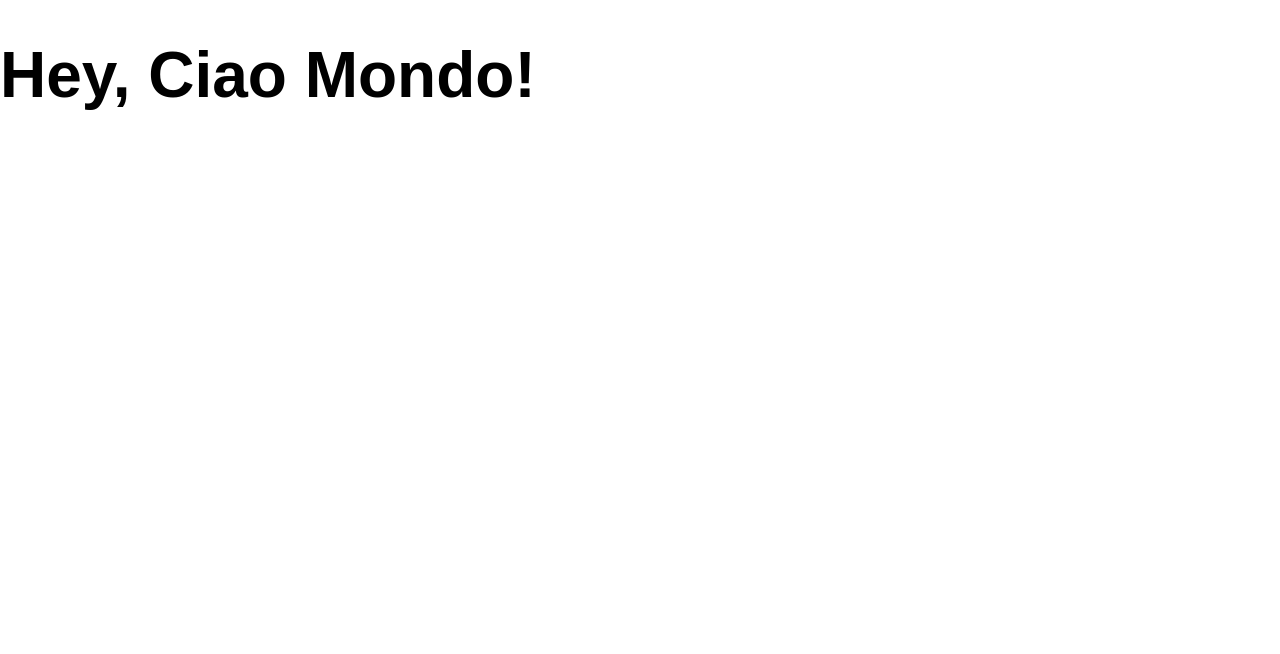
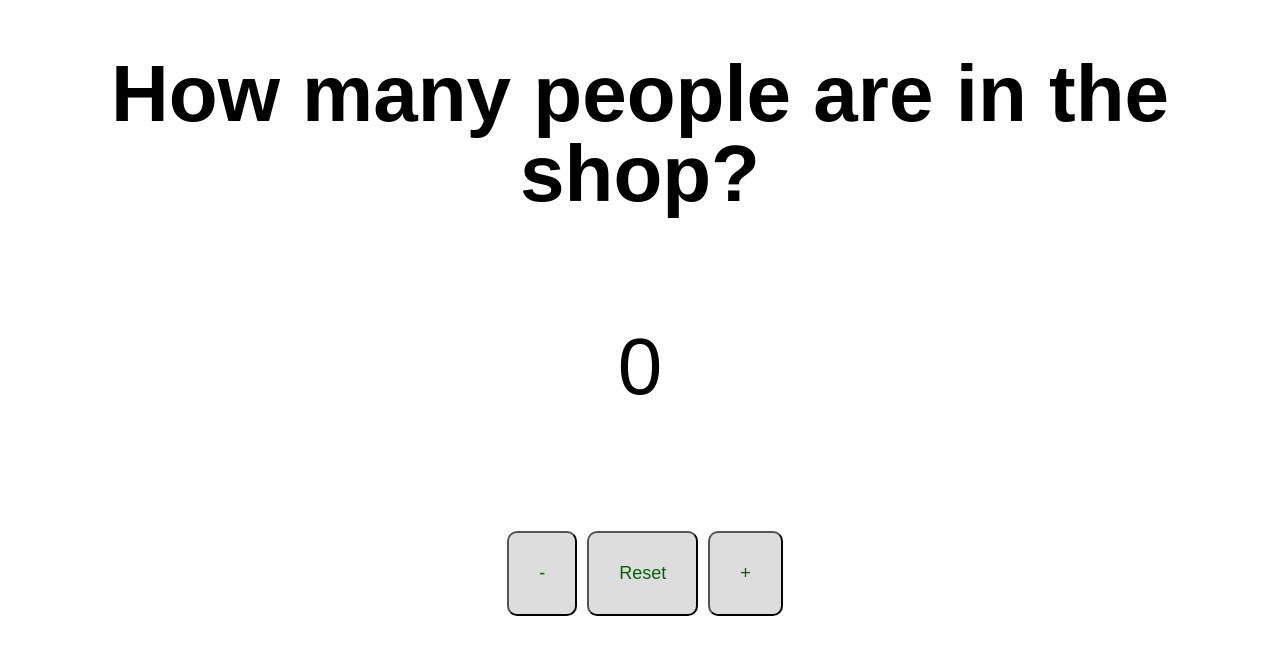
Before and after one commit to capflint92/People-counter, a plain HTML site: page index.html in a window 1280 px wide. Drawn offline with Linux system fonts and the light colour scheme.

Commit message:
structure

```diff
--- a/assets/css/style.css
+++ b/assets/css/style.css
@@ -1,17 +1,39 @@
 body, html{
     font-family: 'Intro', Arial, Helvetica, sans-serif;
     line-height: 1;
-    font-size: 16px;
+    font-size: 20px;
     box-sizing: border-box;
     margin: 0;
     padding: 0;
 }
     *,*:before,*:after{
-        box-sizing: border-box;
+    box-sizing: border-box;
     }
 img{
-        height: auto;
+    height: auto;
     }
 h1{
-            font-size: 4rem;
+    font-size: 4rem;
+    text-align: center;
         }
+button{
+    border-radius: 10px;
+    background: #ddd;
+    color: darkgreen;
+    padding: 30px;
+    text-align: center;
+    margin-left: 10px;
+    margin-top: 5%;
+    font-size: 18px;
+    cursor: pointer;
+}
+.counter{
+    text-align: center;
+    line-height: 200px;
+    font-size: 4rem;
+}
+.container{
+    display: flex;
+    justify-content: center;
+    text-align: center;
+}
--- a/assets/script/script.js
+++ b/assets/script/script.js
@@ -0,0 +1,15 @@
+let count = 0
+
+document.getElementById("decreaseBtn").onclick = function(){
+    count-=1;
+    document.getElementById("countLabel").innerHTML = count;
+    document.createElement
+}
+document.getElementById("increaseBtn").onclick = function(){
+    count+=1;
+    document.getElementById("countLabel").innerHTML = count;
+}
+document.getElementById("resetBtn").onclick = function(){
+    count=0;
+    document.getElementById("countLabel").innerHTML = count;
+}
--- a/index.html
+++ b/index.html
@@ -11,9 +11,17 @@
 </head>
 <body>
 
-  <h1>Hey, Ciao Mondo! </h1>
+  <h1>How many people are in the shop?</h1>
+  <div class="counter">
+  <label for="counter" id="countLabel">0</label></div>
+<div class="container">
+  <button id="decreaseBtn">-</button>
+  <button id="resetBtn">Reset</button>
+  <button id="increaseBtn">+</button>
+</div>
 
-   <script src="assets/script/script.js"></script>
 
+
+  <script src="assets/script/script.js"></script>
 </body>
 </html>
```
Also changed, not shown: assets/images/user.png (added).
